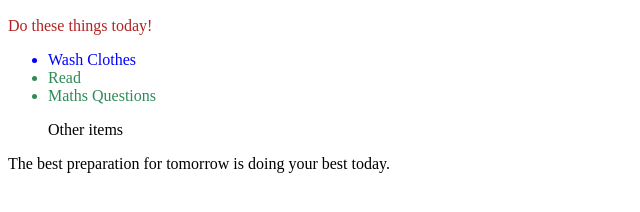
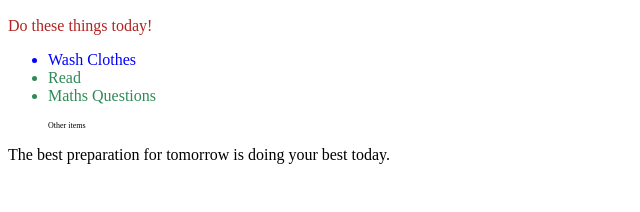
Before and after one commit to Ambesawi/Web-Development-Bootcamp, a plain HTML site: page section_7/7.1_Combining_Selectors/7.1 Combining Selectors/index.html in a window 1280 px wide. Shown: the part 110-322 px from the top of the page, without its empty margins (0-640 px from the left). Drawn offline with Linux system fonts and the light colour scheme.

Commit message:
style.css

```diff
--- a/section_7/7.1_Combining_Selectors/7.1 Combining Selectors/style.css
+++ b/section_7/7.1_Combining_Selectors/7.1 Combining Selectors/style.css
@@ -13,3 +13,7 @@ h1, h2 {
 li.done {
     color: seagreen;
 }
+
+ul p.done {
+    font-size: 0.5rem;
+}
```
